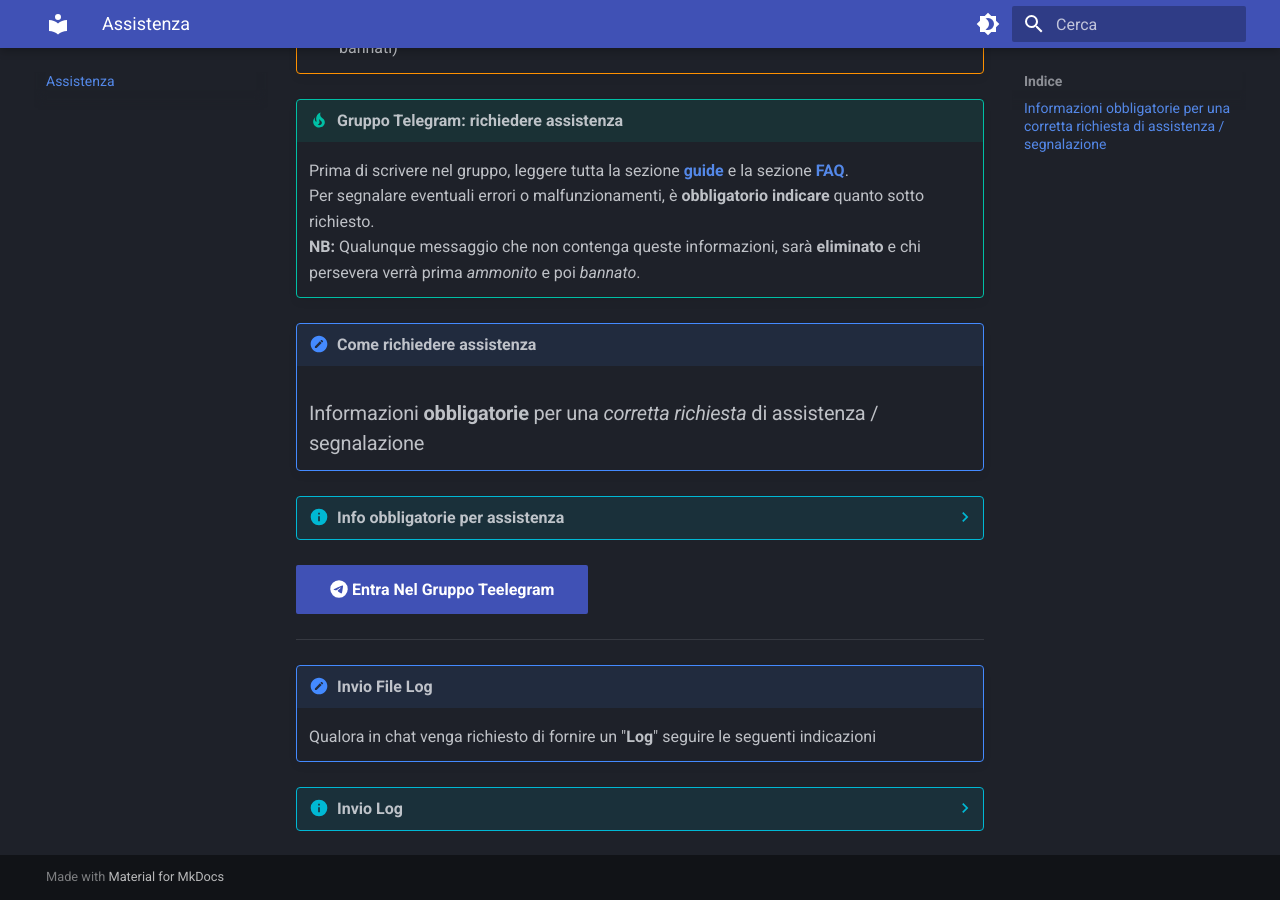
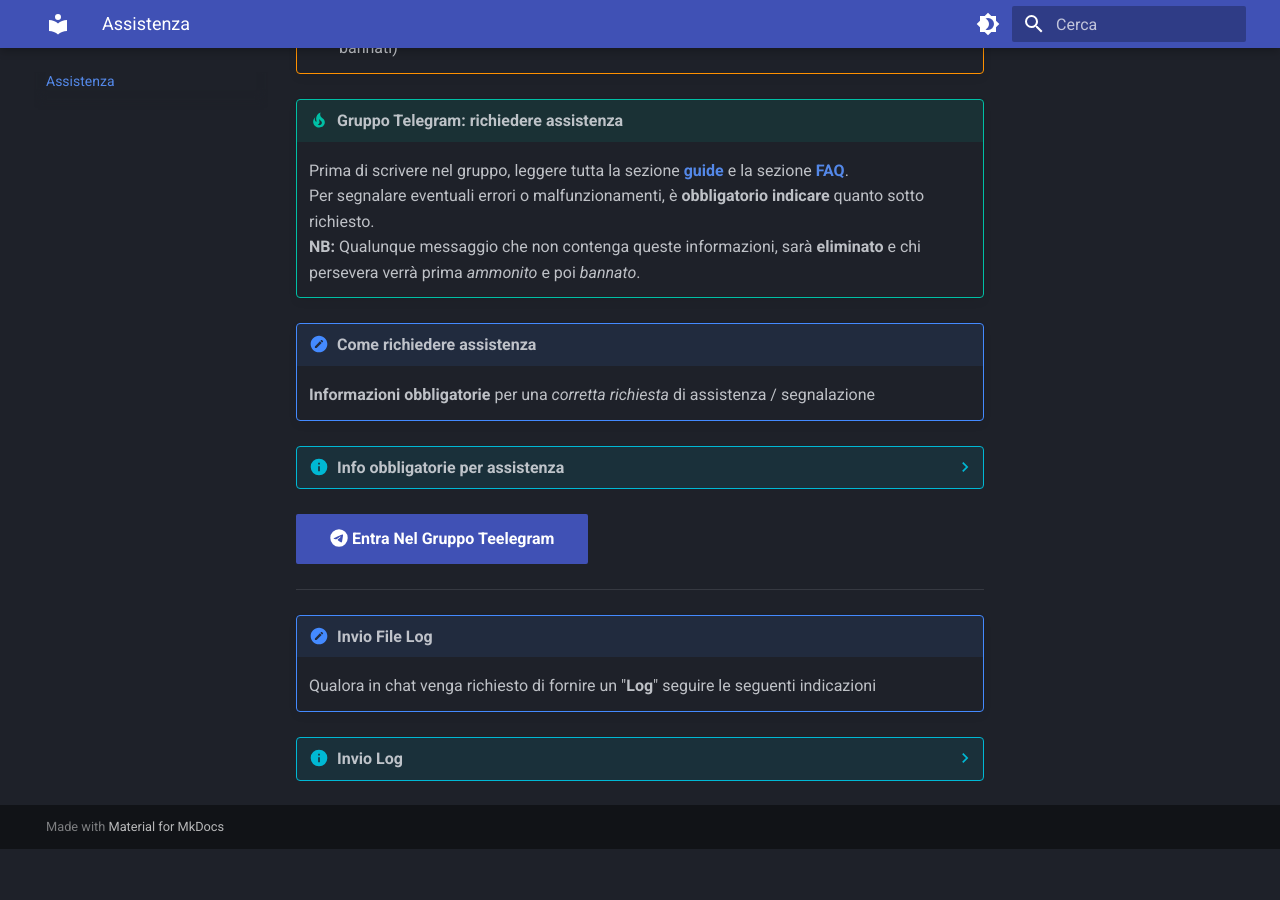
Before and after one commit to campipaolo/Mandrakodi-Wiki, an MkDocs documentation site: the page built from docs/ask_help.md, in a window 1280 px wide and 900 px high, scrolled down 681 px. Built offline with MkDocs 1.6.1 and Material for MkDocs 9.7.7, drawn with Linux system fonts in a browser that asks for light colours; after the commit the page ends 1530 px from its top, so only the background shows below that; some of the changed lines change nothing that is shown.

Commit message:
ask_help
new anchor

```diff
--- a/docs/ask_help.md
+++ b/docs/ask_help.md
@@ -17,7 +17,7 @@
 
 
 !!! important "Come richiedere assistenza"
-    ### Informazioni **obbligatorie** per una *corretta richiesta* di assistenza / segnalazione {#rinfo}
+    <span id="info"></span>**Informazioni obbligatorie** per una *corretta richiesta* di assistenza / segnalazione
 
 ??? info "Info obbligatorie per assistenza"
     **Riportare in chat in unico messaggio**
```
